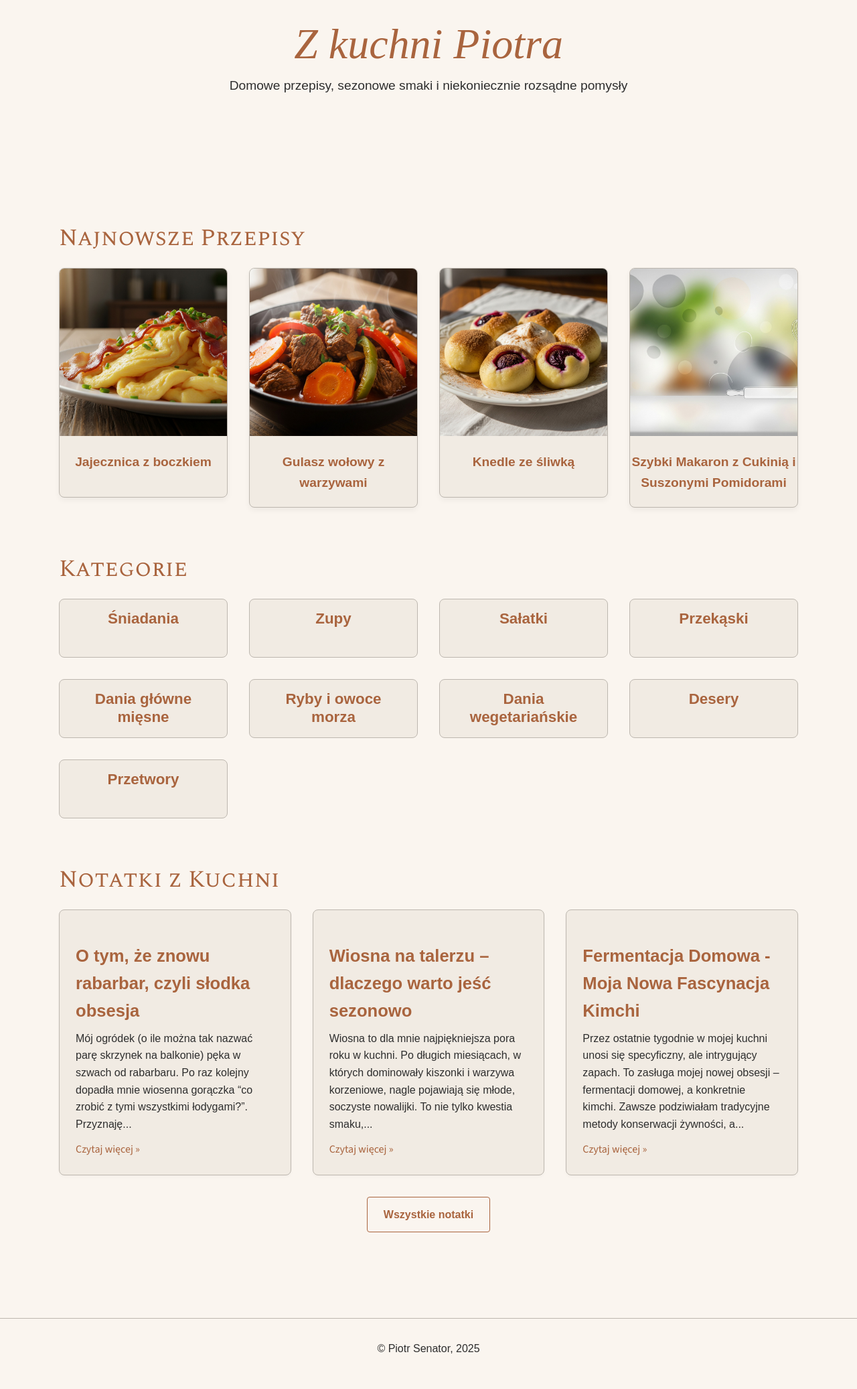
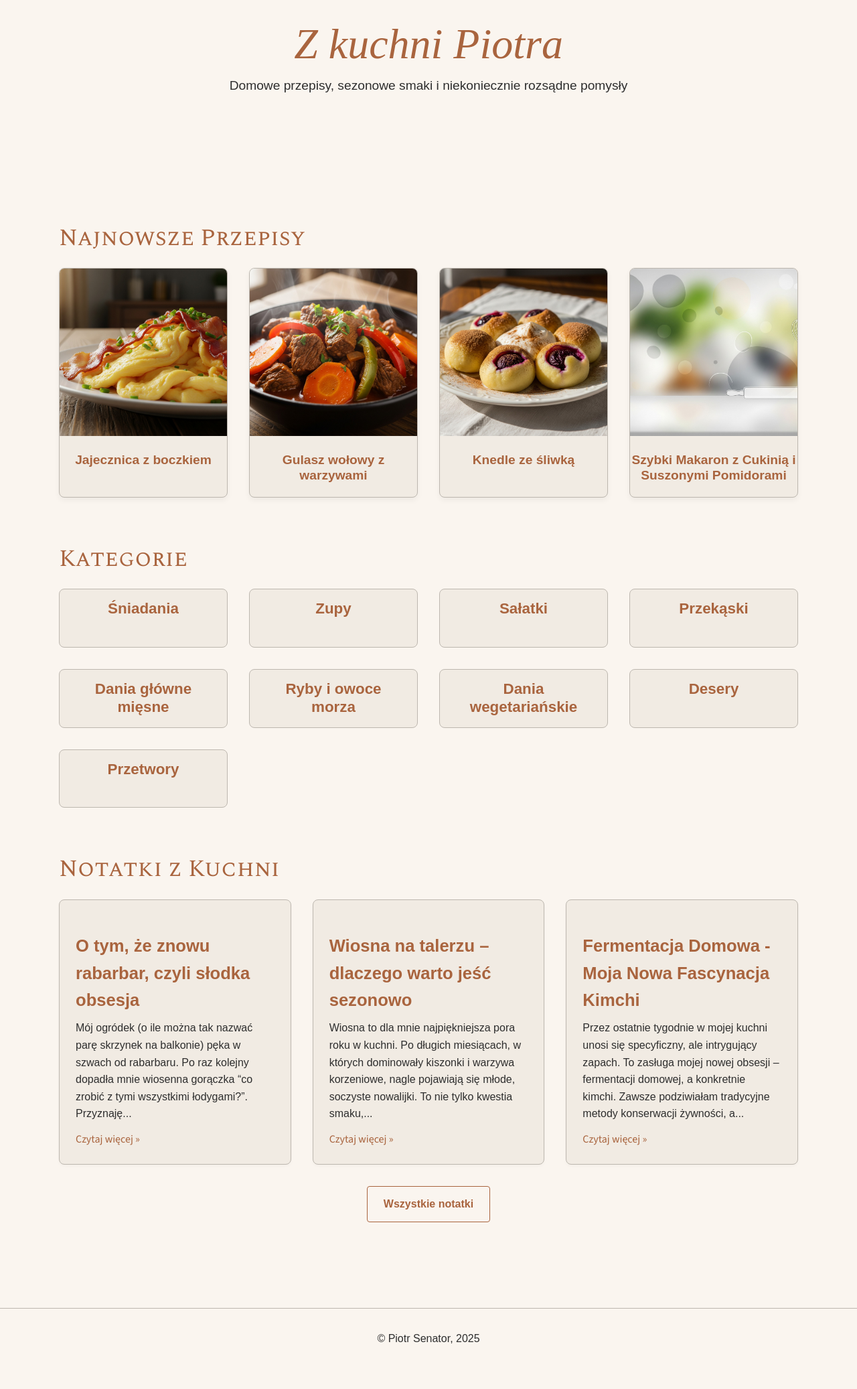
Before and after one commit to piotrsenator/kuchnia, a Jekyll site: the page built from index.html, in a window 1280 px wide. Shown: the whole page at 67% size. Built offline with Jekyll 4.4.1, drawn with Linux system fonts in a browser that asks for light colours; some web fonts are replaced.

Commit message:
Update style.css

```diff
--- a/assets/css/style.css
+++ b/assets/css/style.css
@@ -423,9 +423,13 @@ p {
     border-radius: var(--border-radius-md);
     overflow: hidden;
     text-align: center;
-    padding-bottom: 0.8rem;
+    padding-bottom: 0.8rem; /* Pozostawiamy ten padding */
     box-shadow: var(--shadow-md);
     transition: transform 0.2s ease;
+    /* Jeśli w karcie przepisu masz tylko obrazek i tytuł,
+       a chcesz, by cała karta miała stałą wysokość,
+       możesz dodać min-height tutaj i dopasować Flexbox dla .recipe-card.
+       Na razie skupiamy się na tytule. */
 }
 
 .recipe-card:hover {
@@ -465,15 +469,25 @@ p {
     font-family: var(--font-family-primary); /* Source Sans 3 */
     font-weight: var(--font-weight-semibold); /* Source Sans 3 SemiBold */
     font-style: normal;
-    font-size: 1.2rem;
-    margin-bottom: var(--spacing-xs);
-    min-height: calc(2 * 1.2rem * 1.2);
+    font-size: 1.2rem; /* Pozostawiamy rozmiar fontu */
+    line-height: 1.2; /* Ważne dla stałej wysokości linii */
+    margin-bottom: var(--spacing-xs); /* Zachowujemy margines pod tytułem */
+    color: var(--color-primary); /* Domyślny kolor tytułu */
+    text-transform: none;
+    text-align: center; /* Wyśrodkowanie poziome */
+
+    /* Kluczowe zmiany dla stałej wysokości i wyśrodkowania pionowego */
+    min-height: calc(2 * 1.2rem * 1.2); /* Obliczamy min-height dla 2 linii tekstu */
+    display: flex; /* Włączamy Flexbox dla samego tytułu */
+    align-items: center; /* Wyśrodkowanie pionowe zawartości wewnątrz .recipe-card-title */
+    justify-content: center; /* Wyśrodkowanie poziome (może być redundantne z text-align) */
+
+    /* Przywracamy obcinanie tekstu do 2 linii z elipsą */
     overflow: hidden;
-    display: -webkit-box;
     -webkit-line-clamp: 2;
     -webkit-box-orient: vertical;
     white-space: normal;
-    text-transform: none;
+    display: -webkit-box; /* Ważne dla -webkit-line-clamp */
 }
 
 /* --- Strona pojedynczego przepisu --- */
```
